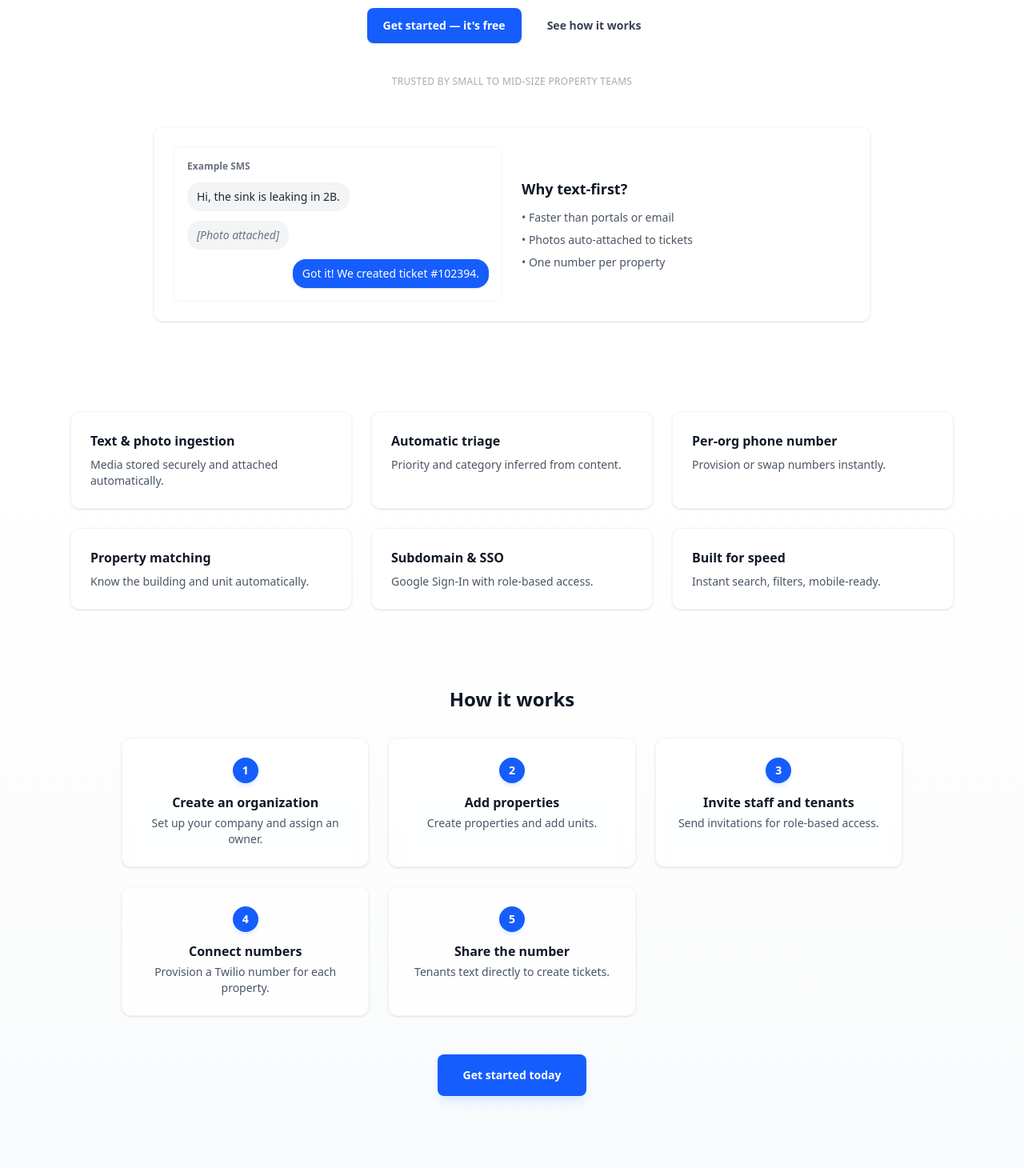
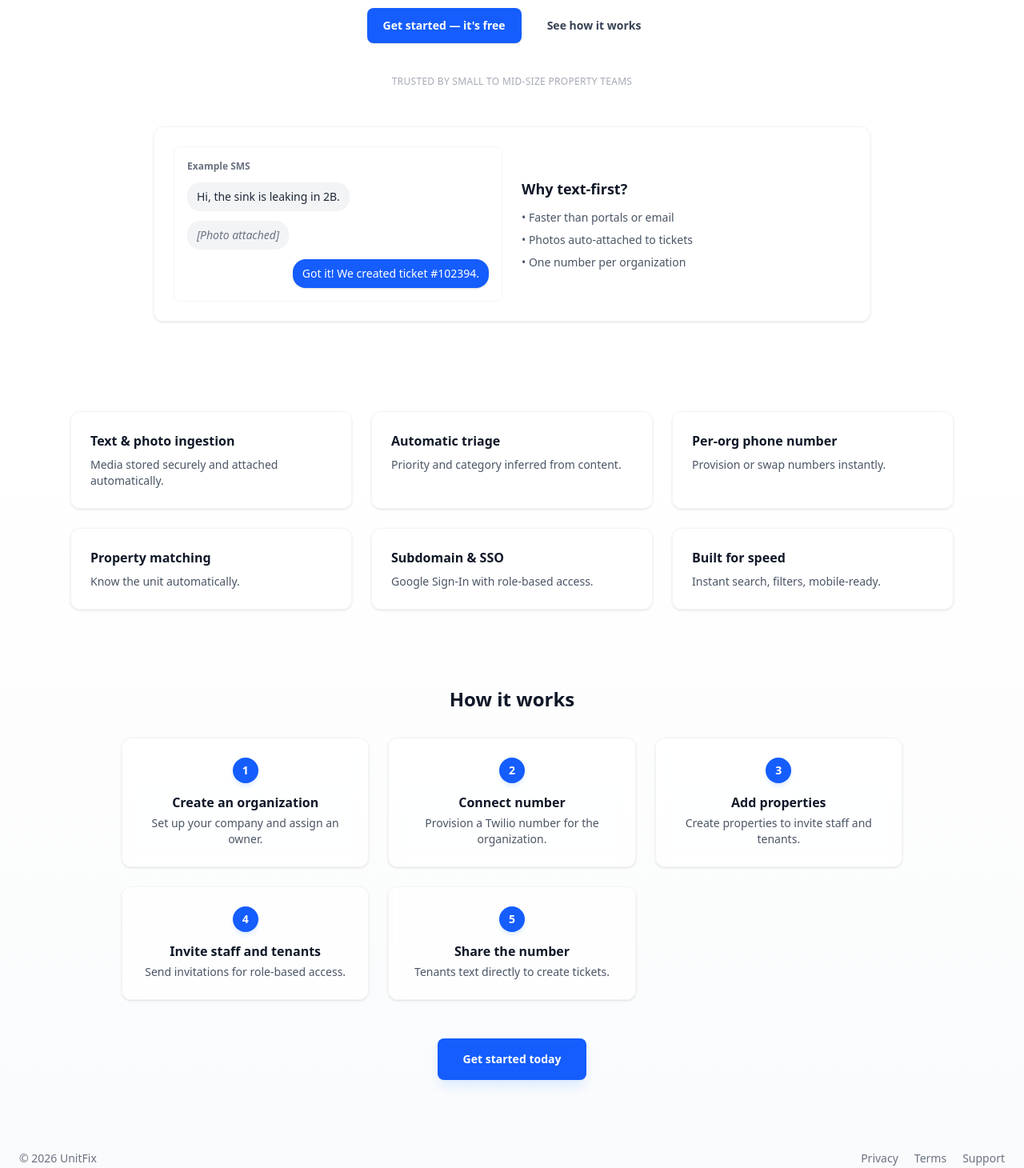
Before and after one commit to wylieglover/UnitFix, a React app in the folder frontend/: page / in a window 1280 px wide. Shown: the part 343-1803 px from the top of the page at 80% size. Built offline with nearby package versions, Linux system fonts and the light colour scheme; no server answers; the HTML template or start-up script is replaced by a standard one.

Commit message:
Updated home page to respect one number per organization, as well as the steps that are true to the app

```diff
--- a/frontend/src/pages/Home.tsx
+++ b/frontend/src/pages/Home.tsx
@@ -64,7 +64,7 @@ export const Home = () => {
               <ul className="mt-3 space-y-2 text-sm text-gray-600">
                 <li>• Faster than portals or email</li>
                 <li>• Photos auto-attached to tickets</li>
-                <li>• One number per property</li>
+                <li>• One number per organization</li>
               </ul>
             </div>
           </div>
@@ -78,7 +78,7 @@ export const Home = () => {
             ["Text & photo ingestion", "Media stored securely and attached automatically."],
             ["Automatic triage", "Priority and category inferred from content."],
             ["Per-org phone number", "Provision or swap numbers instantly."],
-            ["Property matching", "Know the building and unit automatically."],
+            ["Property matching", "Know the unit automatically."],
             ["Subdomain & SSO", "Google Sign-In with role-based access."],
             ["Built for speed", "Instant search, filters, mobile-ready."],
           ].map(([title, desc]) => (
@@ -100,9 +100,9 @@ export const Home = () => {
         <div className="mt-8 grid gap-6 sm:grid-cols-3">
           {[
             ["1", "Create an organization", "Set up your company and assign an owner."],
-            ["2", "Add properties", "Create properties and add units."],
-            ["3", "Invite staff and tenants", "Send invitations for role-based access."],
-            ["4", "Connect numbers", "Provision a Twilio number for each property."],
+            ["2", "Connect number", "Provision a Twilio number for the organization."],
+            ["3", "Add properties", "Create properties to invite staff and tenants."],
+            ["4", "Invite staff and tenants", "Send invitations for role-based access."],
             ["5", "Share the number", "Tenants text directly to create tickets."],
           ].map(([step, title, desc]) => (
             <div key={step} className="rounded-xl border border-gray-100 bg-white/70 p-6 shadow-sm backdrop-blur-sm">
```
